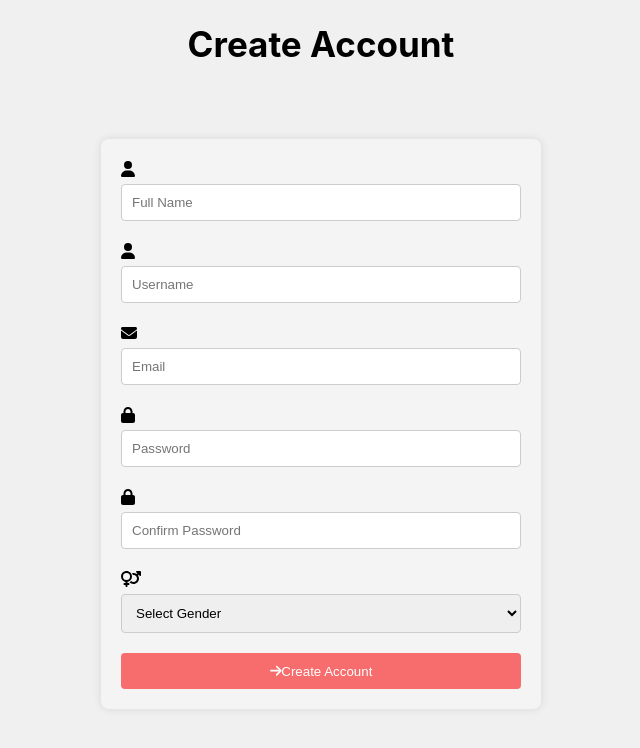
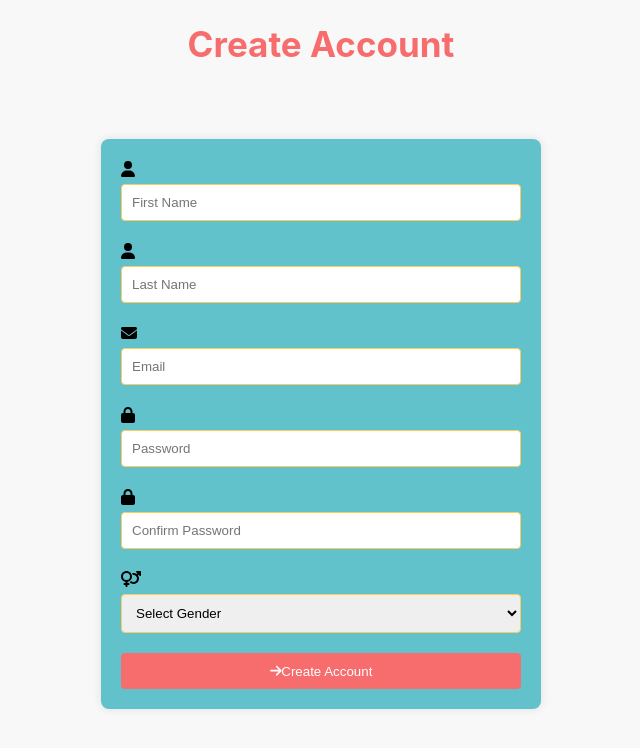
Before and after one commit to Team-Forget-Me-Not/Memory-Lane, a React (Create React App) app in the folder my-app/: page /create-account in a window 1280 px wide. Shown: the top 748 px of the page, without its empty margins (319-959 px from the left). Built offline with nearby package versions, Linux system fonts and the light colour scheme.

Commit message:
Roberto updated the colors

```diff
--- a/my-app/src/App.css
+++ b/my-app/src/App.css
@@ -2,7 +2,7 @@ body {
   font-family: 'Arial', sans-serif;
   margin: 0;
   padding: 0;
-  background-color: #f0f0f0;
+  background-color: #f8f8f8;
 }
 
 .App {
@@ -10,8 +10,8 @@ body {
 }
 
 header {
-  background-color: #2d4059;
-  color: white;
+  background-color: #3b5998;
+  color: #ffffff;
   padding: 1em;
   display: flex;
   justify-content: space-between;
@@ -31,7 +31,7 @@ nav {
 
 .quick-entry-form {
   flex: 1;
-  background-color: #fff;
+  background-color: #ffffff;
   padding: 1em;
   border-radius: 8px;
   box-shadow: 0 0 10px rgba(0, 0, 0, 0.1);
@@ -42,7 +42,7 @@ nav {
   width: 100%;
   margin-bottom: 1em;
   padding: 0.5em;
-  border: 1px solid #ccc;
+  border: 1px solid #8e8e8e;
   border-radius: 4px;
 }
 
@@ -50,16 +50,22 @@ nav {
   display: block;
   margin-bottom: 1em;
   cursor: pointer;
-  color: #2d4059;
+  color: #3b5998;
+}
+
+
+a {
+  color:white;
 }
 
 button {
   background-color: #f76c6c;
-  color: white;
+  color: #ffffff;
   padding: 0.8em 1em;
   border: none;
   border-radius: 4px;
   cursor: pointer;
+  transition: background-color 0.3s ease;
 }
 
 button:hover {
@@ -79,6 +85,11 @@ button:hover {
   border: 1px solid #ddd;
   border-radius: 8px;
   box-shadow: 0 0 8px rgba(0, 0, 0, 0.1);
+  transition: transform 0.3s ease;
+}
+
+.entry-card:hover {
+  transform: scale(1.03);
 }
 
 .entry-card img {
--- a/my-app/src/CreateAccount.css
+++ b/my-app/src/CreateAccount.css
@@ -7,7 +7,7 @@
   text-align: left;
   width: 400px;
   padding: 20px;
-  background-color: #f4f4f4;
+  background-color: #62c2cc;
   border-radius: 8px;
   box-shadow: 0 0 10px rgba(0, 0, 0, 0.1);
   margin-top: 50px;
@@ -15,6 +15,7 @@
 
 h1 {
   font-size: 35px;
+  color: #f76c6c;
 }
 
 .input-group {
@@ -26,7 +27,7 @@ h1 {
   width: 100%;
   padding: 10px;
   margin-top: 5px;
-  border: 1px solid #ccc;
+  border: 1px solid #ffcc5c;
   border-radius: 4px;
   box-sizing: border-box;
 }
@@ -38,13 +39,14 @@ h1 {
 button {
   width: 100%;
   padding: 10px;
-  background-color: #4CAF50;
+  background-color: #4e89ae;
   color: white;
   border: none;
   border-radius: 4px;
   cursor: pointer;
+  transition: background-color 0.3s ease;
 }
 
 button:hover {
-  background-color: #45a049;
+  background-color: #3b6688;
 }
--- a/my-app/src/CreateAccount.js
+++ b/my-app/src/CreateAccount.js
@@ -4,22 +4,22 @@ import { FontAwesomeIcon } from '@fortawesome/react-fontawesome';
 import { faUser, faLock, faEnvelope, faArrowRight, faVenusMars } from '@fortawesome/free-solid-svg-icons';
 
 const CreateAccount = () => {
+  const [firstName, setFirstName] = useState('');
+  const [lastName, setLastName] = useState('');
   const [username, setUsername] = useState('');
   const [email, setEmail] = useState('');
   const [password, setPassword] = useState('');
   const [confirmPassword, setConfirmPassword] = useState('');
-  const [fullName, setFullName] = useState('');
   const [gender, setGender] = useState('');
 
   const handleCreateAccount = () => {
-
-    console.log('Account created:', { username, email, password, fullName, gender });
-
+    console.log('Account created:', { firstName, lastName, username, email, password, gender });
+    setFirstName('');
+    setLastName('');
     setUsername('');
     setEmail('');
     setPassword('');
     setConfirmPassword('');
-    setFullName('');
     setGender('');
   };
 
@@ -31,9 +31,9 @@ const CreateAccount = () => {
           <FontAwesomeIcon icon={faUser} />
           <input
             type="text"
-            placeholder="Full Name"
-            value={fullName}
-            onChange={(e) => setFullName(e.target.value)}
+            placeholder="First Name"
+            value={firstName}
+            onChange={(e) => setFirstName(e.target.value)}
           />
         </div>
 
@@ -41,9 +41,9 @@ const CreateAccount = () => {
           <FontAwesomeIcon icon={faUser} />
           <input
             type="text"
-            placeholder="Username"
-            value={username}
-            onChange={(e) => setUsername(e.target.value)}
+            placeholder="Last Name"
+            value={lastName}
+            onChange={(e) => setLastName(e.target.value)}
           />
         </div>
 
```
